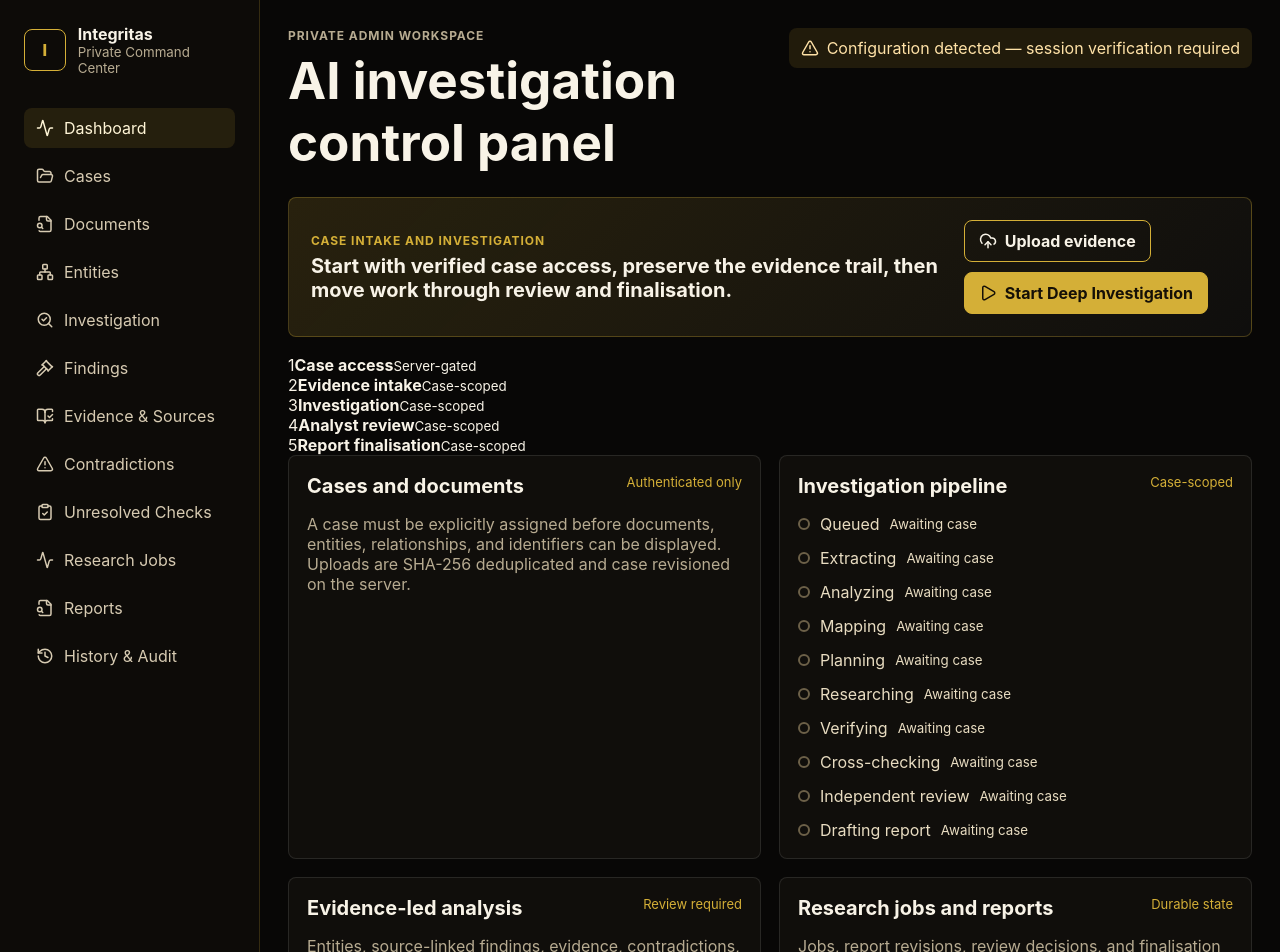
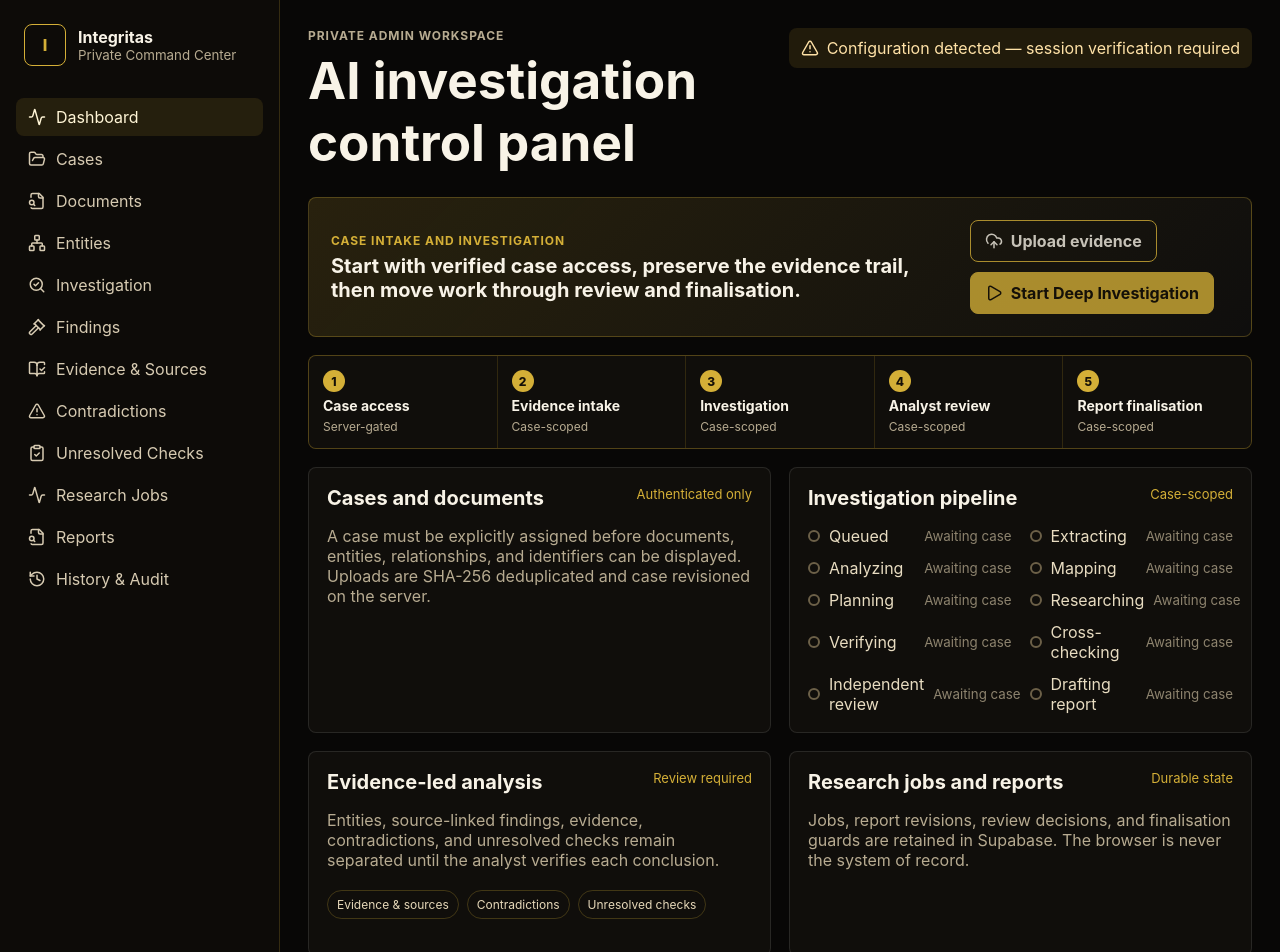
Before and after one commit to Ruan05/integritas, a React (Vite) app: page / in a window 1280 px wide. Shown: the top 952 px of the page. Built offline with nearby package versions, Linux system fonts and the light colour scheme; no server answers.

Commit message:
style(admin): support complete case workflow navigation

```diff
--- a/src/styles.css
+++ b/src/styles.css
@@ -10,52 +10,62 @@
 body { margin: 0; min-width: 320px; min-height: 100vh; background: #080706; }
 button, a { font: inherit; }
 
-.shell { display: grid; grid-template-columns: 260px 1fr; min-height: 100vh; }
-.sidebar { border-right: 1px solid rgba(212, 175, 55, 0.2); padding: 24px; background: #0d0b08; }
-.brand { display: flex; gap: 12px; align-items: center; margin-bottom: 32px; }
+.shell { display: grid; grid-template-columns: 280px 1fr; min-height: 100vh; }
+.sidebar { border-right: 1px solid rgba(212, 175, 55, 0.2); padding: 24px 16px; background: #0d0b08; }
+.brand { display: flex; gap: 12px; align-items: center; margin: 0 8px 32px; }
 .brand-mark { display: grid; place-items: center; width: 42px; height: 42px; border: 1px solid #d4af37; border-radius: 8px; color: #d4af37; font-weight: 800; }
 .brand strong, .brand small { display: block; }
-.brand small, .muted, .case-row p, .topbar p { color: #b7ab91; }
-nav { display: grid; gap: 8px; }
-nav a { display: flex; align-items: center; gap: 10px; color: #d7cbb2; text-decoration: none; padding: 10px 12px; border-radius: 8px; }
+.brand small, .muted, .topbar p { color: #b7ab91; }
+nav { display: grid; gap: 4px; }
+nav a { display: flex; align-items: center; gap: 10px; color: #d7cbb2; text-decoration: none; padding: 9px 12px; border-radius: 8px; }
 nav a.active, nav a:hover { background: rgba(212, 175, 55, 0.12); color: #fff5d6; }
-.workspace { padding: 28px; }
+
+.workspace { padding: 28px; max-width: 1540px; width: 100%; }
 .topbar { display: flex; justify-content: space-between; gap: 16px; align-items: flex-start; margin-bottom: 24px; }
 h1, h2, p { margin: 0; }
 h1 { font-size: clamp(30px, 4vw, 52px); letter-spacing: 0; }
 h2 { font-size: 20px; }
 .eyebrow { color: #d4af37; text-transform: uppercase; letter-spacing: 0.08em; font-size: 12px; font-weight: 700; margin-bottom: 6px; }
 .health { display: inline-flex; align-items: center; gap: 8px; padding: 10px 12px; border-radius: 8px; white-space: nowrap; }
-.health.ok { color: #bff7d0; background: rgba(39, 174, 96, 0.12); }
 .health.warn { color: #ffe2a7; background: rgba(212, 175, 55, 0.12); }
+
 .command-card { display: flex; justify-content: space-between; gap: 20px; align-items: center; padding: 22px; border: 1px solid rgba(212, 175, 55, 0.28); border-radius: 8px; background: linear-gradient(135deg, rgba(212, 175, 55, 0.16), rgba(255,255,255,0.03)); margin-bottom: 18px; }
 .actions { display: flex; gap: 10px; flex-wrap: wrap; }
 button { display: inline-flex; align-items: center; gap: 8px; border: 1px solid #d4af37; border-radius: 8px; padding: 10px 14px; background: #d4af37; color: #151007; cursor: pointer; font-weight: 700; }
+button:disabled { cursor: not-allowed; opacity: 0.78; }
 button.secondary { background: transparent; color: #f8f3e7; }
+
+.workflow { display: grid; grid-template-columns: repeat(5, minmax(0, 1fr)); gap: 1px; border: 1px solid rgba(212, 175, 55, 0.2); border-radius: 8px; overflow: hidden; background: rgba(212, 175, 55, 0.2); margin-bottom: 18px; }
+.workflow-step { display: grid; gap: 5px; padding: 14px; background: #100e0b; }
+.workflow-step span { color: #151007; display: grid; place-items: center; background: #d4af37; border-radius: 999px; font-size: 12px; font-weight: 800; width: 22px; height: 22px; }
+.workflow-step strong { font-size: 14px; }
+.workflow-step small { color: #b7ab91; font-size: 12px; }
+
 .grid { display: grid; grid-template-columns: repeat(2, minmax(0, 1fr)); gap: 18px; }
-.panel { border: 1px solid rgba(255,255,255,0.1); border-radius: 8px; background: #100e0b; padding: 18px; min-height: 220px; }
+.panel { border: 1px solid rgba(255,255,255,0.1); border-radius: 8px; background: #100e0b; padding: 18px; min-height: 205px; }
+.panel.wide { grid-column: 1 / -1; min-height: auto; }
 .panel-head { display: flex; justify-content: space-between; gap: 12px; margin-bottom: 16px; color: #f8f3e7; }
 .panel-head span { color: #d4af37; font-size: 13px; }
-.case-list { display: grid; gap: 10px; }
-.case-row { display: grid; grid-template-columns: 1fr auto auto; align-items: center; gap: 12px; padding: 12px; border: 1px solid rgba(255,255,255,0.08); border-radius: 8px; }
-.case-row p { margin-top: 3px; }
-.risk { padding: 4px 8px; border-radius: 999px; font-size: 12px; font-weight: 800; }
-.risk.high { color: #ffc5b8; background: rgba(231, 76, 60, 0.16); }
-.risk.medium { color: #ffe2a7; background: rgba(212, 175, 55, 0.15); }
-.risk.low { color: #bff7d0; background: rgba(39, 174, 96, 0.15); }
-.pipeline { display: grid; gap: 14px; padding: 0; margin: 0; list-style: none; }
-.pipeline li { display: flex; gap: 10px; align-items: center; color: #e8dcc1; }
-.status-dot { width: 12px; height: 12px; border-radius: 50%; border: 2px solid #6c6048; }
-.status-dot.done { background: #3ed47a; border-color: #3ed47a; }
-.status-dot.active { background: #d4af37; border-color: #ffe08a; box-shadow: 0 0 0 5px rgba(212,175,55,0.12); }
-.checks { color: #d7cbb2; display: grid; gap: 10px; padding-left: 20px; }
+.pipeline { display: grid; grid-template-columns: repeat(2, minmax(0, 1fr)); gap: 12px 18px; padding: 0; margin: 0; list-style: none; }
+.pipeline li { display: flex; gap: 9px; align-items: center; color: #e8dcc1; min-width: 0; }
+.pipeline li small { color: #8d836e; margin-left: auto; white-space: nowrap; }
+.status-dot { width: 12px; height: 12px; border-radius: 50%; border: 2px solid #6c6048; flex: none; }
+.tag-row { display: flex; gap: 8px; flex-wrap: wrap; margin-top: 20px; }
+.tag-row span { border: 1px solid rgba(212, 175, 55, 0.25); border-radius: 999px; color: #e6d8b9; font-size: 12px; padding: 6px 9px; }
+.checks { color: #d7cbb2; display: grid; gap: 10px; padding-left: 20px; margin: 0; }
+
+@media (max-width: 1060px) {
+  .shell { grid-template-columns: 230px 1fr; }
+  .workflow { grid-template-columns: repeat(3, minmax(0, 1fr)); }
+}
 
 @media (max-width: 820px) {
   .shell { grid-template-columns: 1fr; }
   .sidebar { border-right: 0; border-bottom: 1px solid rgba(212, 175, 55, 0.2); }
   nav { grid-template-columns: repeat(2, minmax(0, 1fr)); }
+  nav a { font-size: 13px; }
   .workspace { padding: 18px; }
   .topbar, .command-card { flex-direction: column; align-items: stretch; }
-  .grid { grid-template-columns: 1fr; }
-  .case-row { grid-template-columns: 1fr; }
+  .workflow, .grid, .pipeline { grid-template-columns: 1fr; }
+  .panel.wide { grid-column: auto; }
 }
```
